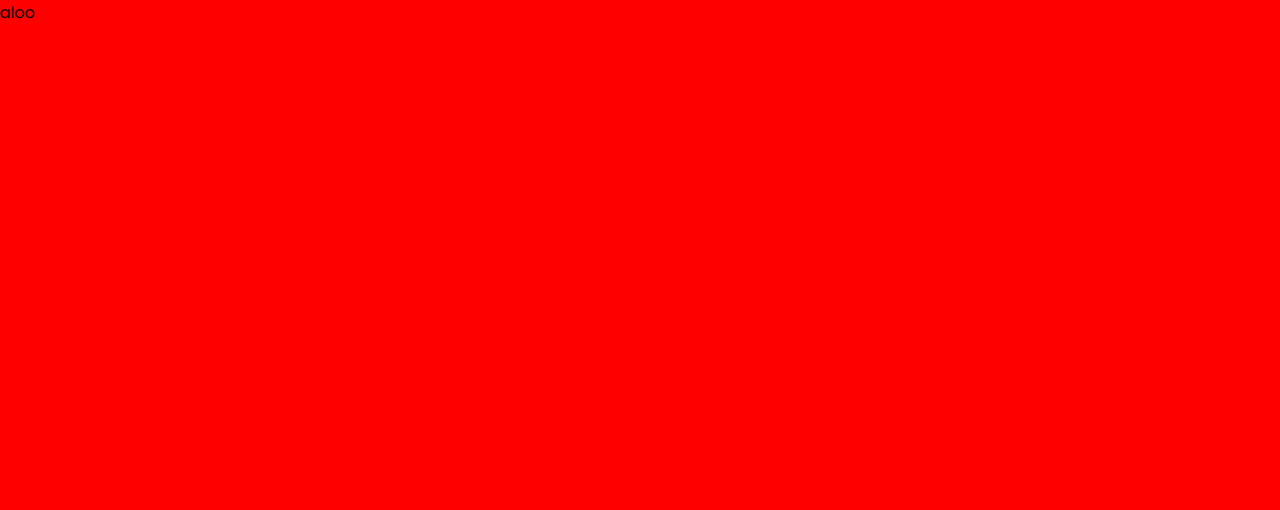
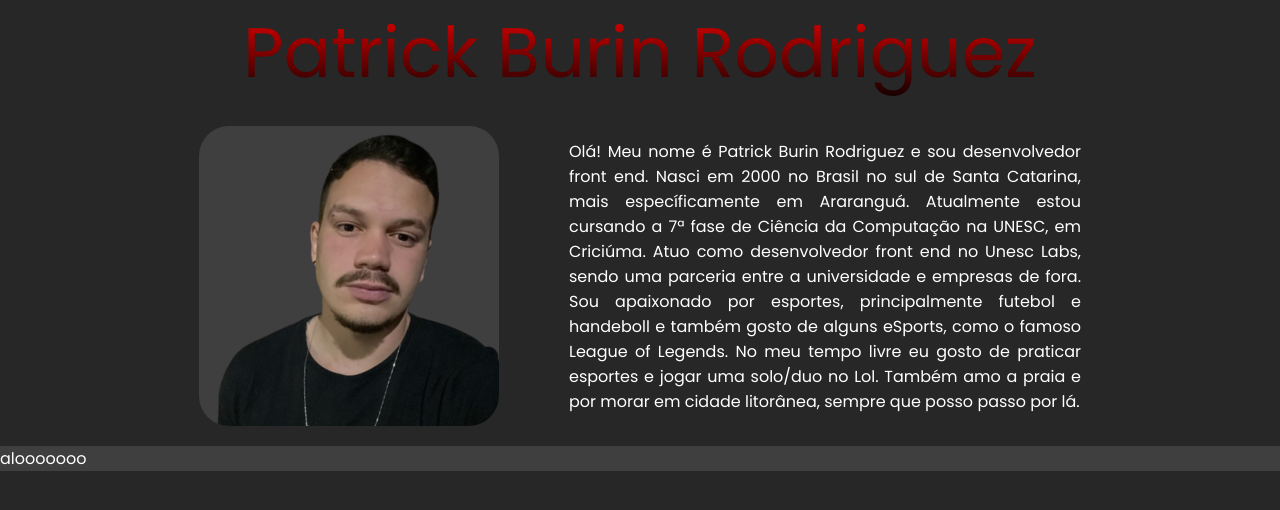
Before and after one commit to patrickburin/site-pessoal, a React (Vite) app: page / in a window 1280 px wide. Shown: the top 510 px of the page. Built offline with nearby package versions, Linux system fonts and the light colour scheme.

Commit message:
Início da pagina

```diff
--- a/src/components/Home/index.tsx
+++ b/src/components/Home/index.tsx
@@ -3,7 +3,23 @@ import * as C from "./styles";
 const Home = () => {
   return (
     <C.Container>
-      <div>aloo</div>
+      <div className="name">Patrick Burin Rodriguez</div>
+      <C.Description>
+        <img src="src/images/profile.png" className="image" />
+        <div className="description">
+          Olá! Meu nome é Patrick Burin Rodriguez e sou desenvolvedor front end.
+          Nasci em 2000 no Brasil no sul de Santa Catarina, mais específicamente
+          em Araranguá. Atualmente estou cursando a 7ª fase de Ciência da
+          Computação na UNESC, em Criciúma. Atuo como desenvolvedor front end no
+          Unesc Labs, sendo uma parceria entre a universidade e empresas de
+          fora. Sou apaixonado por esportes, principalmente futebol e handeboll
+          e também gosto de alguns eSports, como o famoso League of Legends. No
+          meu tempo livre eu gosto de praticar esportes e jogar uma solo/duo no
+          Lol. Também amo a praia e por morar em cidade litorânea, sempre que
+          posso passo por lá.
+        </div>
+      </C.Description>
+      <C.Experiences>alooooooo</C.Experiences>
     </C.Container>
   );
 };
--- a/src/components/Home/styles.ts
+++ b/src/components/Home/styles.ts
@@ -2,7 +2,41 @@ import styled from "styled-components";
 
 export const Container = styled.div`
   display: flex;
+  flex-direction: column;
   width: 100vw;
   height: 100vh;
-  background-color: red;
+  background: #272727;
+  color: #fff;
+  gap: 20px;
+
+  .name {
+    background: linear-gradient(to bottom, red, black);
+    -webkit-background-clip: text;
+    background-clip: text;
+    color: transparent;
+    font-size: 70px;
+    text-align: center;
+  }
 `;
+
+export const Description = styled.div`
+  display: flex;
+  flex-direction: row;
+  justify-content: center;
+  gap: 70px;
+  align-items: center;
+
+  .image {
+    background-color: #3f3f3f;
+    border-radius: 30px;
+  }
+  .description {
+    width: 40%;
+    text-align: justify;
+  }
+`;
+
+export const Experiences = styled.div`
+  display: flex;
+  background-color: #3f3f3f;
+`;
```
Also changed, not shown: src/images/profile.png (added).
